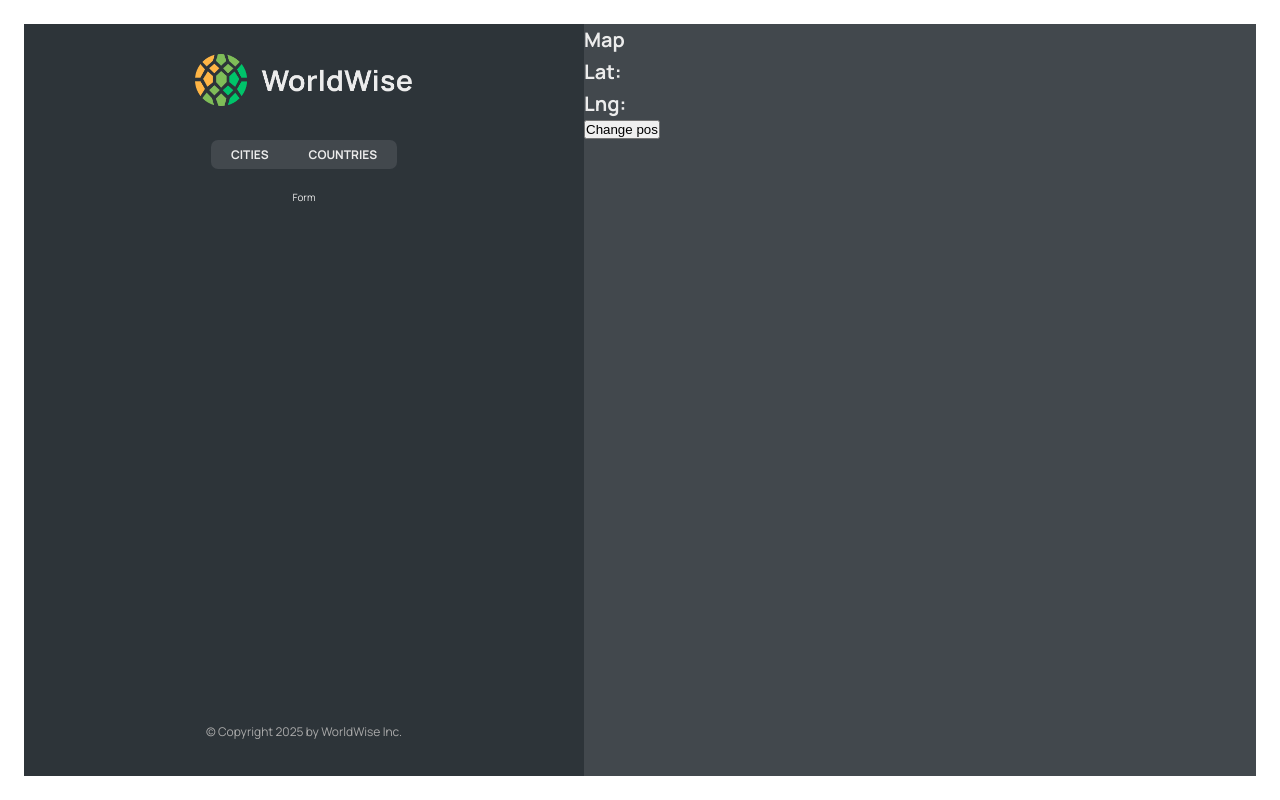
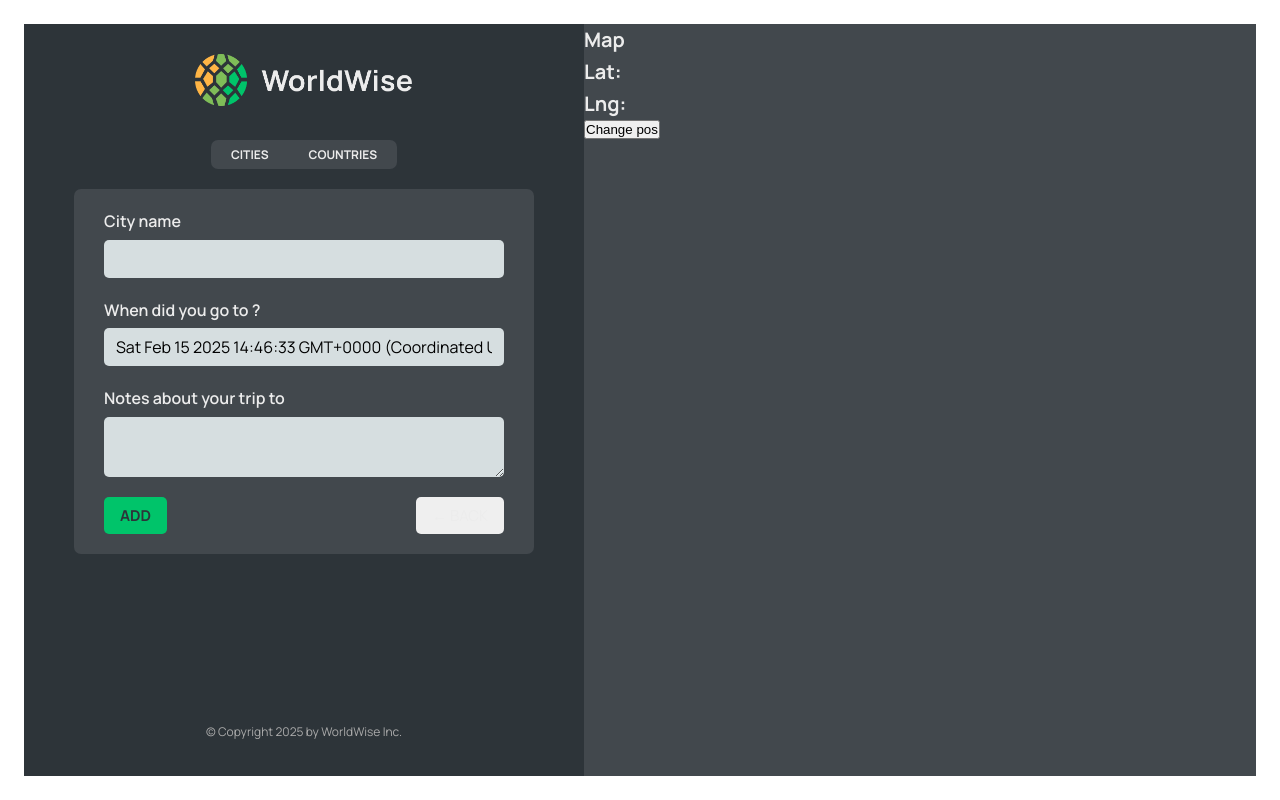
Before and after one commit to Erson1989x/WorldSeeker, a React (Vite) app: page /app/form in a window 1280 px wide. Built offline with nearby package versions, Linux system fonts and the light colour scheme; data requests are answered from the project's data file.

Commit message:
in-progress

```diff
--- a/src/App.jsx
+++ b/src/App.jsx
@@ -10,6 +10,7 @@
 import { useState, useEffect } from "react";
 import CountryList from "./components/CountryList";
 import City from "./components/City/City";
+import Form from "./components/Form/Form";
 
 const BASE_URL = "http://localhost:8000";
 
@@ -57,7 +58,7 @@
             path="countries"
             element={<CountryList cities={cities} isLoading={loading} />}
           />
-          <Route path="form" element={<p>Form</p>} />
+          <Route path="form" element={<Form />} />
         </Route>
         <Route path="*" element={<PageNotFound />} />
       </Routes>
--- a/src/components/Form/Form.jsx
+++ b/src/components/Form/Form.jsx
@@ -3,7 +3,8 @@
 import { useState } from "react";
 
 import styles from "./Form.module.css";
-
+import Button from "../Button";
+import { useNavigate } from "react-router-dom";
 export function convertToEmoji(countryCode) {
   const codePoints = countryCode
     .toUpperCase()
@@ -13,6 +14,7 @@
 }
 
 function Form() {
+  const navigate = useNavigate();
   const [cityName, setCityName] = useState("");
   const [country, setCountry] = useState("");
   const [date, setDate] = useState(new Date());
@@ -49,8 +51,16 @@
       </div>
 
       <div className={styles.buttons}>
-        <button>Add</button>
-        <button>&larr; Back</button>
+        <Button type="primary">Add</Button>
+        <Button
+          tyoe="back"
+          onClick={(e) => {
+            e.preventDefault();
+            navigate(-1);
+          }}
+        >
+          &larr; Back
+        </Button>
       </div>
     </form>
   );
--- a/src/components/Map.jsx
+++ b/src/components/Map.jsx
@@ -1,14 +1,15 @@
 
-import { useSearchParams } from "react-router-dom";
+import { useNavigate, useSearchParams } from "react-router-dom";
 import styles from "./Map.module.css";
 
 
 const Map = () => {
+ const navigate = useNavigate();
   const [searchParams, setSearchParams] = useSearchParams();
   const lat = searchParams.get("lat");
   const lng = searchParams.get("lng");
   return (
-    <div className={styles.mapContainer}>
+    <div className={styles.mapContainer} onClick={() => navigate("form")}>
       <h1>Map</h1>
       <h1>Lat: {lat}</h1> <h1>Lng: {lng}</h1>
       <button onClick={() => setSearchParams({ lat: 50, lng: 50 })}>Change pos</button>
```
